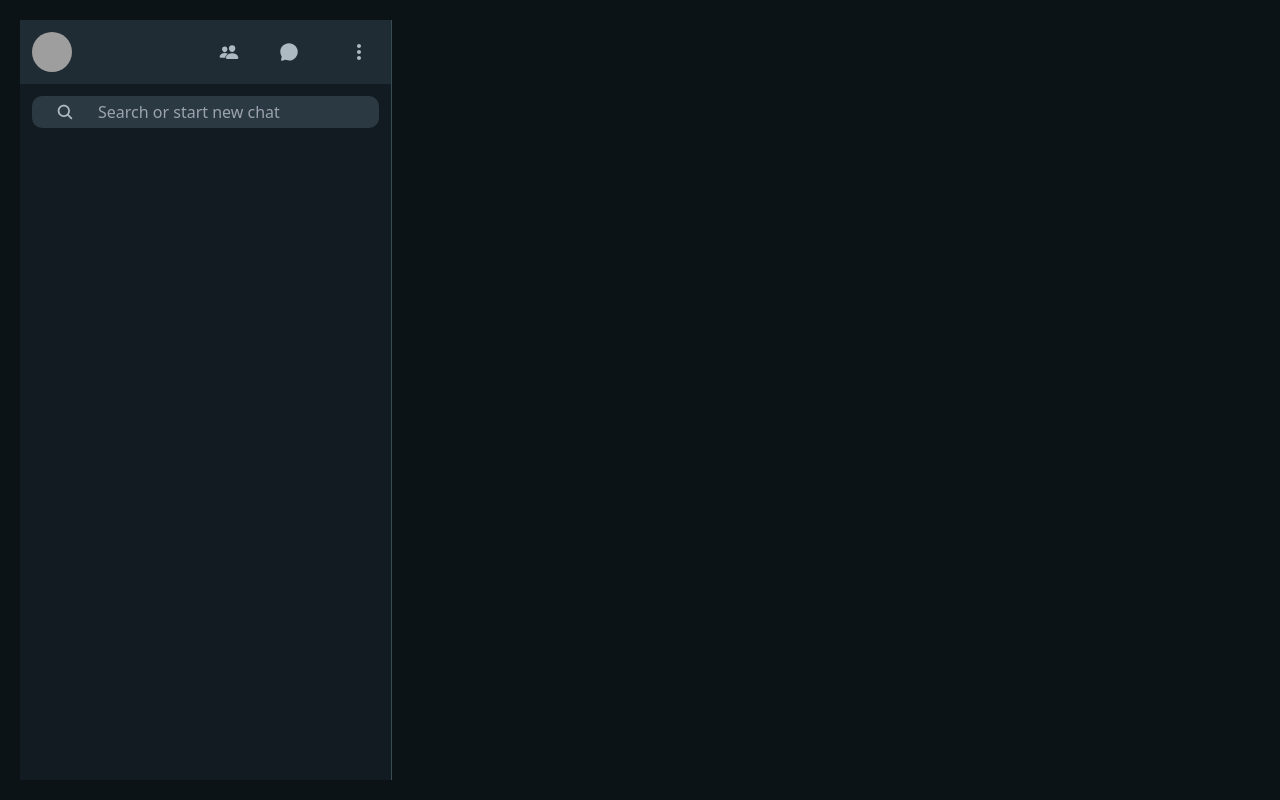
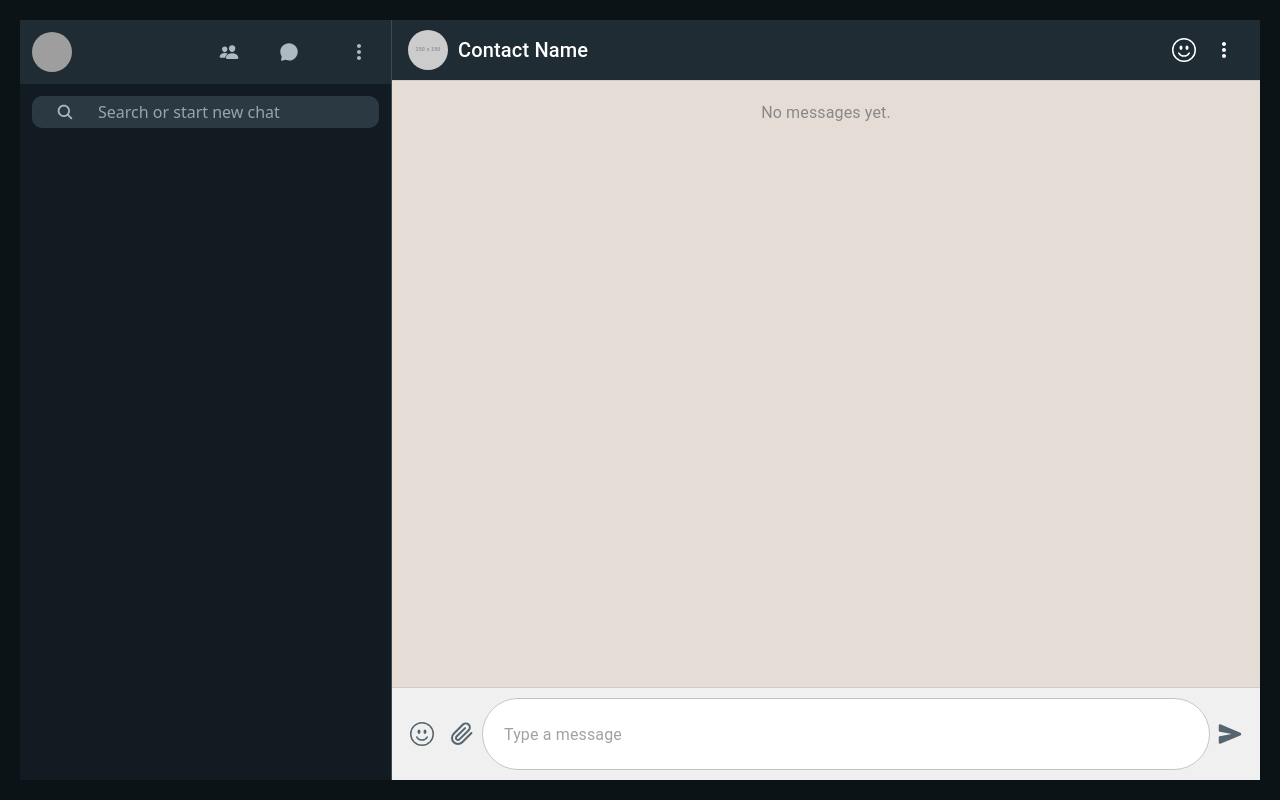
Before and after one commit to usama2723/Chat-Application, a React (Vite) app in the folder Frontend/: page / in a window 1280 px wide. Built offline with nearby package versions, Linux system fonts and the light colour scheme; sample sign-in values are in the browser's storage; grey boxes are pictures that could not be loaded.

Commit message:
updated conversation container

```diff
--- a/Frontend/src/Context/ChatProvider.tsx
+++ b/Frontend/src/Context/ChatProvider.tsx
@@ -7,7 +7,8 @@ import {
 } from "react";
 import { useNavigate } from "react-router-dom";
 
-interface UserInfo {
+export interface UserInfo {
+  _id: string;
   email: string;
   password: string;
   token: string;
--- a/Frontend/src/Pages/Home.tsx
+++ b/Frontend/src/Pages/Home.tsx
@@ -1,5 +1,5 @@
 import { ChatThreadsContainer } from "../components/ChatThreadsContainer";
-// import { ConversationContainer } from "../components/ConversationContainer";
+import ConversationContainer from "../components/ConversationContainer";
 
 const Home = () => {
   return (
@@ -7,10 +7,10 @@ const Home = () => {
       <div className="w-[30%] bg-[#111b21] text-white border-r overflow-y-scroll border-[#394b53] ">
         <ChatThreadsContainer />
       </div>
-{/*
+
       <div className="container flex-1 flex flex-col ">
         <ConversationContainer />
-      </div> */}
+      </div>
     </div>
   );
 };
--- a/Frontend/src/components/ConversationContainer.tsx
+++ b/Frontend/src/components/ConversationContainer.tsx
@@ -0,0 +1,132 @@
+import { Box, IconButton, TextField, Typography, Avatar } from "@mui/material";
+import { IoSend } from "react-icons/io5";
+import { BsEmojiSmile } from "react-icons/bs";
+import { FiPaperclip } from "react-icons/fi";
+import MoreVertIcon from "@mui/icons-material/MoreVert";
+import { useState } from "react";
+
+const ConversationContainer = () => {
+    const [messages, setMessages] = useState<string[]>([]);
+    const [newMessage, setNewMessage] = useState<string>("");
+
+
+    const handleSendMessage = () => {
+        if (newMessage.trim()) {
+            setMessages([...messages, newMessage]);
+            setNewMessage("");
+        }
+    };
+
+    return (
+        <Box
+            sx={{
+                height: "100vh",
+                display: "flex",
+                flexDirection: "column",
+                backgroundColor: "#e5ddd5",
+            }}
+        >
+            <Box
+                sx={{
+                    display: "flex",
+                    alignItems: "center",
+                    justifyContent: "space-between",
+                    padding: "10px 16px",
+                    backgroundColor: "#202c33",
+                    color: "#fff",
+                    borderBottom: "1px solid #ccc",
+                }}
+            >
+                <Box sx={{ display: "flex", alignItems: "center" }}>
+                    <Avatar
+                        alt="Contact"
+                        src="https://via.placeholder.com/150"
+                        sx={{ width: 40, height: 40 }}
+                    />
+                    <Typography variant="h6" sx={{ marginLeft: "10px" }}>
+                        Contact Name
+                    </Typography>
+                </Box>
+                <Box>
+                    <IconButton sx={{ color: "#fff" }}>
+                        <BsEmojiSmile size={24} />
+                    </IconButton>
+                    <IconButton sx={{ color: "#fff" }}>
+                        <MoreVertIcon />
+                    </IconButton>
+                </Box>
+            </Box>
+            <Box
+                sx={{
+                    flex: 1,
+                    overflowY: "auto",
+                    padding: "20px",
+                    display: "flex",
+                    flexDirection: "column",
+                    gap: "10px",
+                }}
+            >
+                {messages.length === 0 ? (
+                    <Typography
+                        variant="body1"
+                        sx={{ textAlign: "center", color: "#888" }}
+                    >
+                        No messages yet.
+                    </Typography>
+                ) : (
+                    messages.map((msg, index) => (
+                        <Box
+                            key={index}
+                            sx={{
+                                alignSelf: index % 2 === 0 ? "flex-start" : "flex-end",
+                                backgroundColor: index % 2 === 0 ? "#fff" : "#dcf8c6",
+                                padding: "10px",
+                                borderRadius: "10px",
+                                maxWidth: "60%",
+                                boxShadow: "0 1px 2px rgba(0,0,0,0.1)",
+                            }}
+                        >
+                            {msg}
+                        </Box>
+                    ))
+                )}
+            </Box>
+
+            <Box
+                sx={{
+                    display: "flex",
+                    alignItems: "center",
+                    padding: "10px",
+                    backgroundColor: "#f0f0f0",
+                    borderTop: "1px solid #ccc",
+                }}
+            >
+                <IconButton sx={{ color: "#54656f" }}>
+                    <BsEmojiSmile size={24} />
+                </IconButton>
+                <IconButton sx={{ color: "#54656f" }}>
+                    <FiPaperclip size={24} />
+                </IconButton>
+                <TextField
+                    variant="outlined"
+                    fullWidth
+                    placeholder="Type a message"
+                    value={newMessage}
+                    onChange={(e) => setNewMessage(e.target.value)}
+                    sx={{
+                        "& .MuiOutlinedInput-root": {
+                            borderRadius: "50px",
+                            padding: "8px",
+                            backgroundColor: "#fff",
+                        },
+                    }}
+                />
+                <IconButton sx={{ color: "#54656f" }} onClick={handleSendMessage}>
+                    <IoSend size={24} />
+                </IconButton>
+            </Box>
+        </Box>
+    );
+};
+
+export default ConversationContainer;
--- a/Frontend/src/components/SearchUsersDrawer.tsx
+++ b/Frontend/src/components/SearchUsersDrawer.tsx
@@ -18,12 +18,6 @@ import { ChatState } from "../Context/ChatProvider";
 import axios from "axios";
 import ChatLoading from "./ChatLoading";
 import UserListItem from "./UserAvatar/UserListItem";
-interface UserInfo {
-  _id: string;
-  name: string;
-  email: string;
-  avatar: string;
-}
 
 export const SearchUsersDrawer = ({
   openNewChatsDrawer,
```
Also changed, not shown: Frontend/src/components/UserAvatar/UserListItem.tsx (+3 -6 lines).
